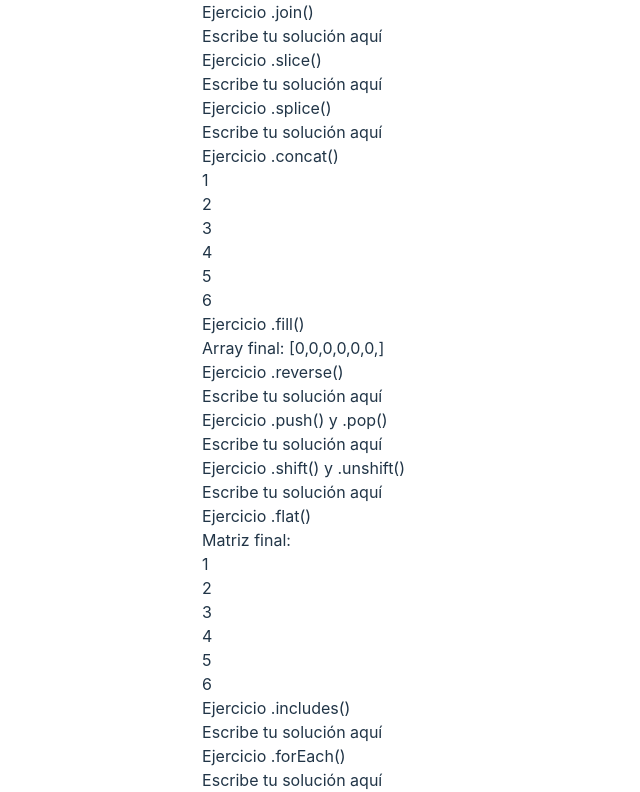
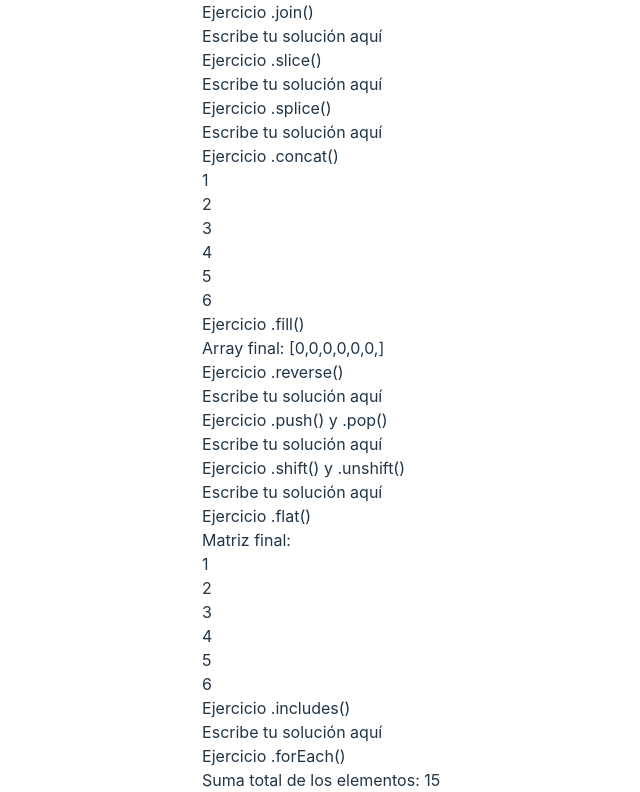
Before and after one commit to FSDSTR1023/react-javascript-exercices, a React (Vite) app: page / in a window 1280 px wide. Shown: the part 525-1317 px from the top of the page, without its empty margins (281-921 px from the left). Built offline with nearby package versions, Linux system fonts and the light colour scheme.

Commit message:
Método forEach

```diff
--- a/src/components/MetodoForEach.jsx
+++ b/src/components/MetodoForEach.jsx
@@ -6,10 +6,12 @@ los elementos de un array y mostrar el resultado.
 
 export const MetodoForEach = () => {
   const numeros = [1, 2, 3, 4, 5];
+  let suma=0;
+  numeros.forEach((number)=>suma+=number);
 
   return (
     <>
-      Escribe tu solución aquí
+      Suma total de los elementos: {suma}
     </>
   );
 };
```
